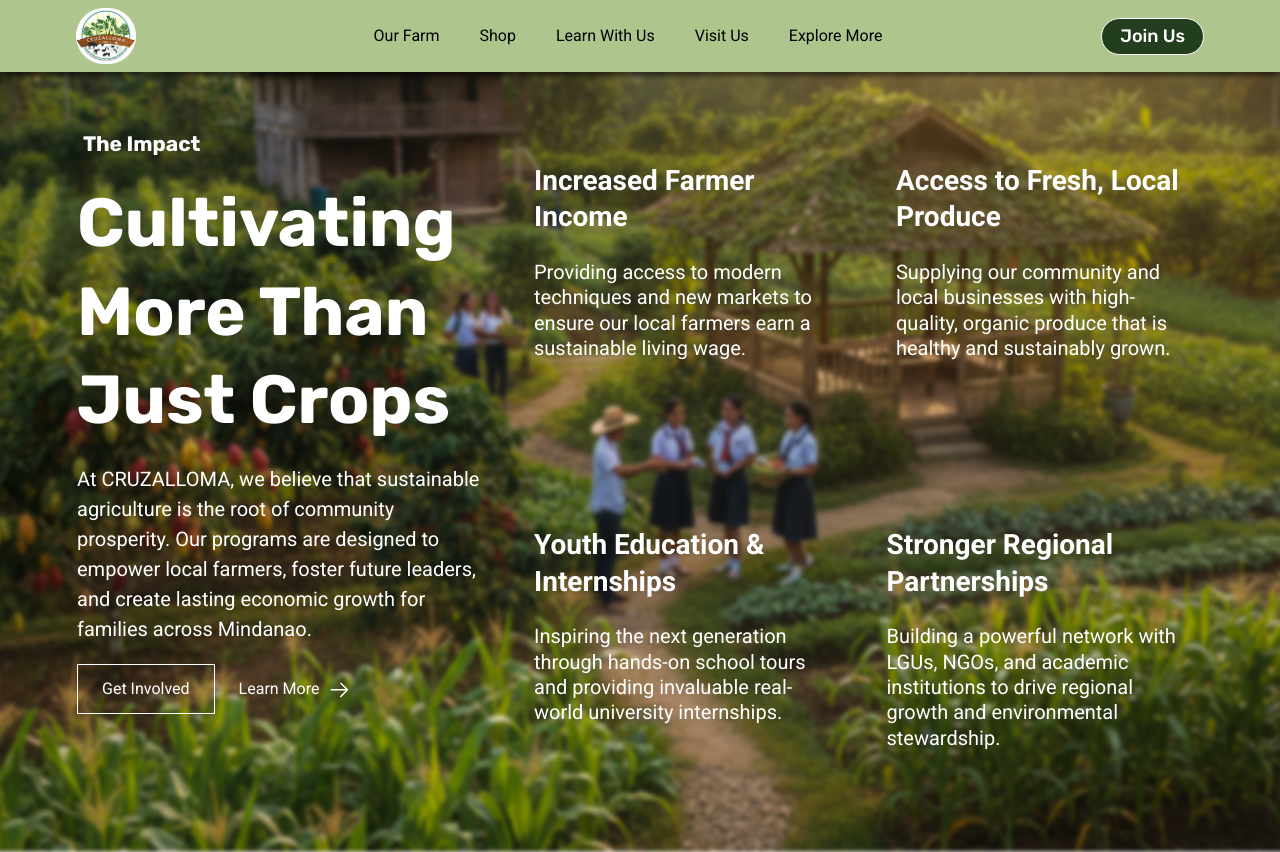
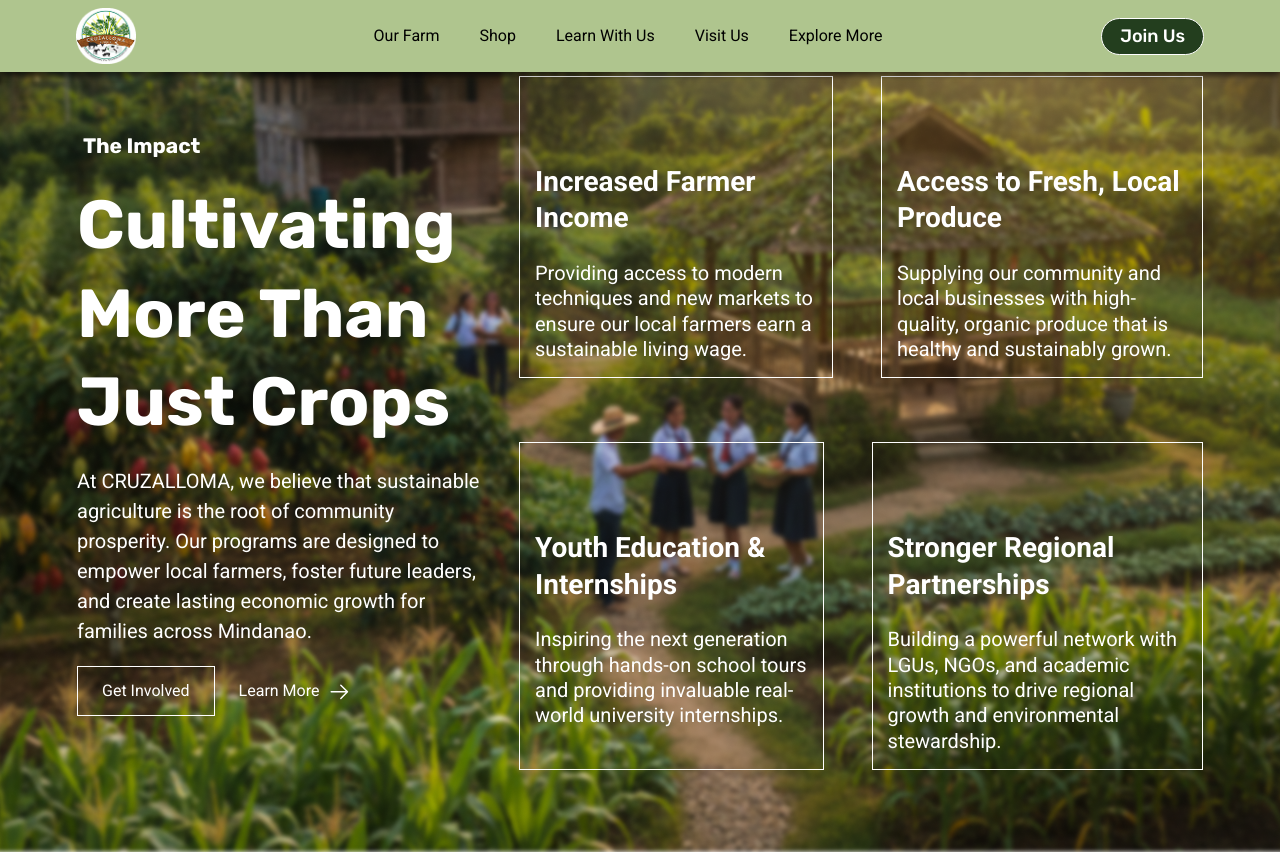
Before and after one commit to GuyWithBag/cruzalloma-farm-website, a React (Vite) app: page / in a window 1280 px wide. Built offline with nearby package versions, Linux system fonts and the light colour scheme; some icons are missing.

Commit message:
feat: Added hover interactions

```diff
--- a/src/components/sections/BenefitsSection.tsx
+++ b/src/components/sections/BenefitsSection.tsx
@@ -67,7 +67,7 @@
                >
                   <button
                      type="button"
-                     className="border border-white px-[16px] py-[8px] text-[10px] font-semibold leading-[1.5] font-sans md:px-[24px] md:py-[12px] md:text-[16px] md:font-normal"
+                     className="border border-white px-[16px] py-[8px] text-[10px] font-semibold leading-[1.5] font-sans transition-colors duration-500 hover:bg-white/30 md:px-[24px] md:py-[12px] md:text-[16px] md:font-normal"
                      data-name="LeftButton"
                      data-node-id="1101:9407"
                   >
@@ -75,7 +75,7 @@
                   </button>
                   <button
                      type="button"
-                     className="flex items-center gap-[5.424px] text-[10px] font-semibold leading-[1.5] underline font-sans md:gap-[8px] md:text-[16px] md:font-normal md:no-underline"
+                     className="flex items-center gap-[5.424px] text-[10px] font-semibold leading-[1.5] underline font-sans transition-opacity duration-300 hover:opacity-75 md:gap-[8px] md:text-[16px] md:font-normal md:no-underline"
                      data-name="RightLink"
                      data-node-id="1101:9453"
                   >
@@ -101,7 +101,7 @@
                   data-node-id="837:10232"
                >
                   <article
-                     className="flex flex-col items-start gap-[9.805px] md:gap-[24px] md:p-[15px]"
+                     className="flex flex-col items-start gap-[9.805px] md:gap-[24px] md:border md:border-transparent md:p-[15px] md:transition-colors md:duration-700 md:hover:border-white"
                      data-name="Benefit Item / Farmer Income"
                      data-node-id="1101:9275"
                   >
@@ -120,7 +120,7 @@
                   </article>
 
                   <article
-                     className="flex flex-col items-start gap-[9.805px] md:gap-[24px] md:p-[15px]"
+                     className="flex flex-col items-start gap-[9.805px] md:gap-[24px] md:border md:border-transparent md:p-[15px] md:transition-colors md:duration-700 md:hover:border-white"
                      data-name="Benefit Item / Local Produce"
                      data-node-id="1101:9359"
                   >
@@ -146,7 +146,7 @@
                   data-node-id="837:10241"
                >
                   <article
-                     className="flex flex-col items-start gap-[9.805px] md:gap-[24px] md:p-[15px]"
+                     className="flex flex-col items-start gap-[9.805px] md:gap-[24px] md:border md:border-transparent md:p-[15px] md:transition-colors md:duration-700 md:hover:border-white"
                      data-name="Benefit Item / Youth Education"
                      data-node-id="1101:9365"
                   >
@@ -165,7 +165,7 @@
                   </article>
 
                   <article
-                     className="flex flex-col items-start gap-[9.805px] md:gap-[24px] md:p-[15px]"
+                     className="flex flex-col items-start gap-[9.805px] md:gap-[24px] md:border md:border-transparent md:p-[15px] md:transition-colors md:duration-700 md:hover:border-white"
                      data-name="Benefit Item / Partnerships"
                      data-node-id="1101:9371"
                   >
```
